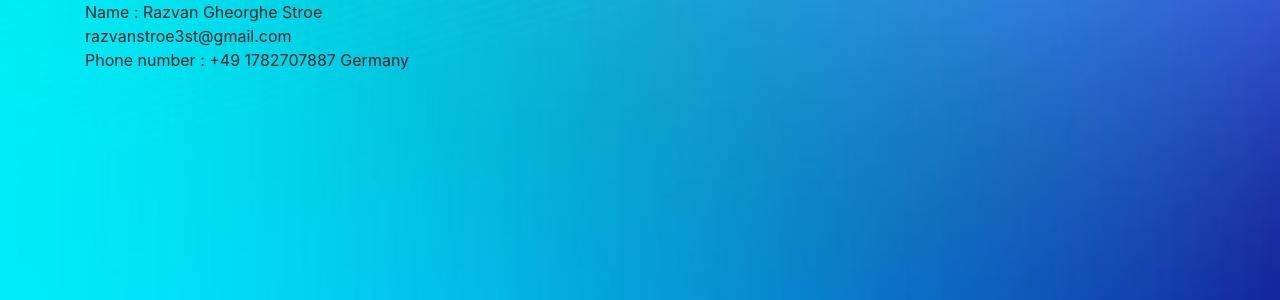
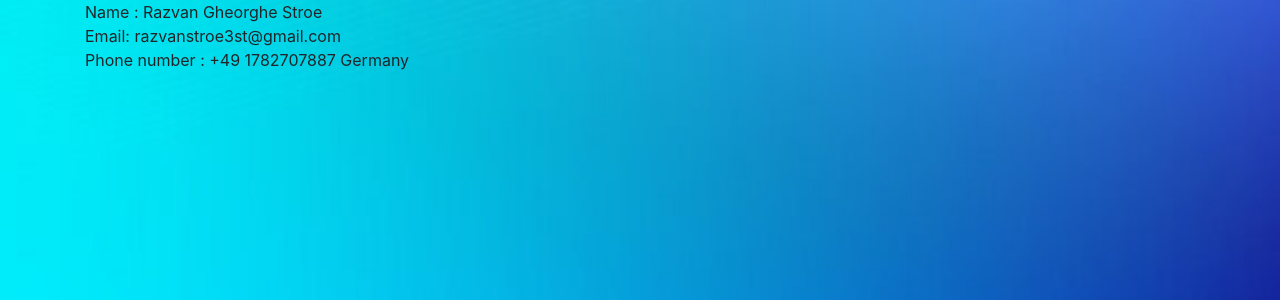
Before and after one commit to RazvanStroe/FinalProject, a Django app: page /RSbayStore/contact-page/ in a window 1280 px wide. Shown: the part 122-422 px from the top of the page. Run offline with Django 4.2, Linux system fonts and the light colour scheme; some libraries are stand-ins or nearby versions.

Commit message:
update 5

```diff
--- a/Templates/RSbayStore/contact.html
+++ b/Templates/RSbayStore/contact.html
@@ -5,7 +5,7 @@
 
 Name : Razvan Gheorghe Stroe
 <br>
-razvanstroe3st@gmail.com
+Email: razvanstroe3st@gmail.com
 <br>
 Phone number : +49 1782707887 Germany
 
--- a/Templates/navbar.html
+++ b/Templates/navbar.html
@@ -1,7 +1,6 @@
 {% load static %}
 
 <nav class="navbar navbar-expand-lg navbar-light bg-light" style="background-image: url(/static/images/homebackground.jpg); background-repeat: no-repeat; background-size: cover">
-<!--  <img src="{% static 'images/logo2.png' %}">-->
   <link rel="stylesheet" type="text/css" href="{% static 'css/index.css' %}">
     <button class="navbar-toggler" type="button" data-toggle="collapse" data-target="#navbarSupportedContent" aria-controls="navbarSupportedContent" aria-expanded="false" aria-label="Toggle navigation">
 	    <span class="navbar-toggler-icon"></span>
```
Also changed, not shown: static/images/logo2.png (deleted).
